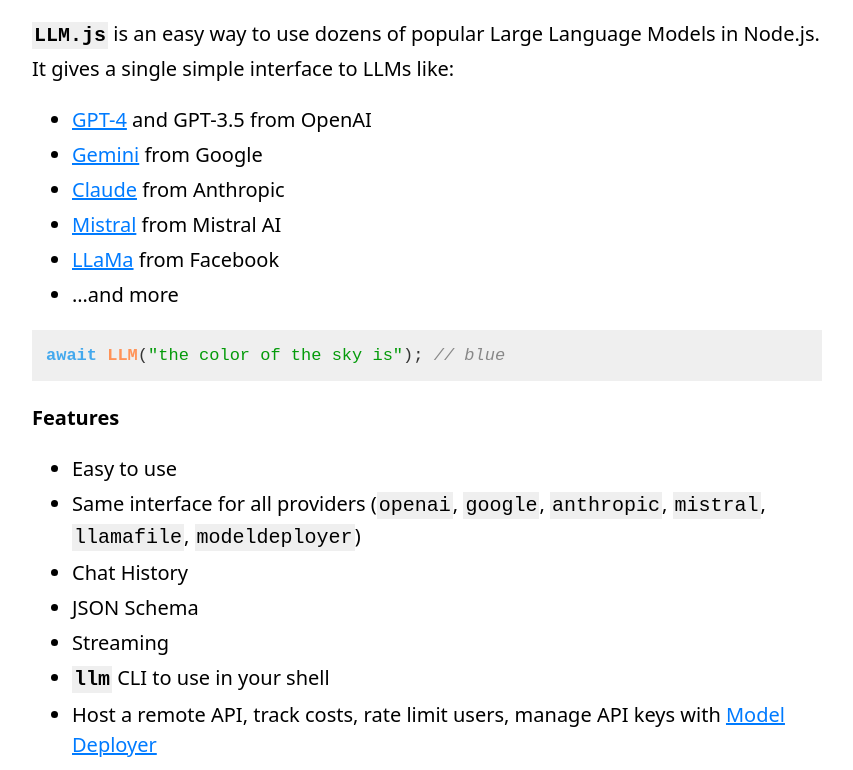
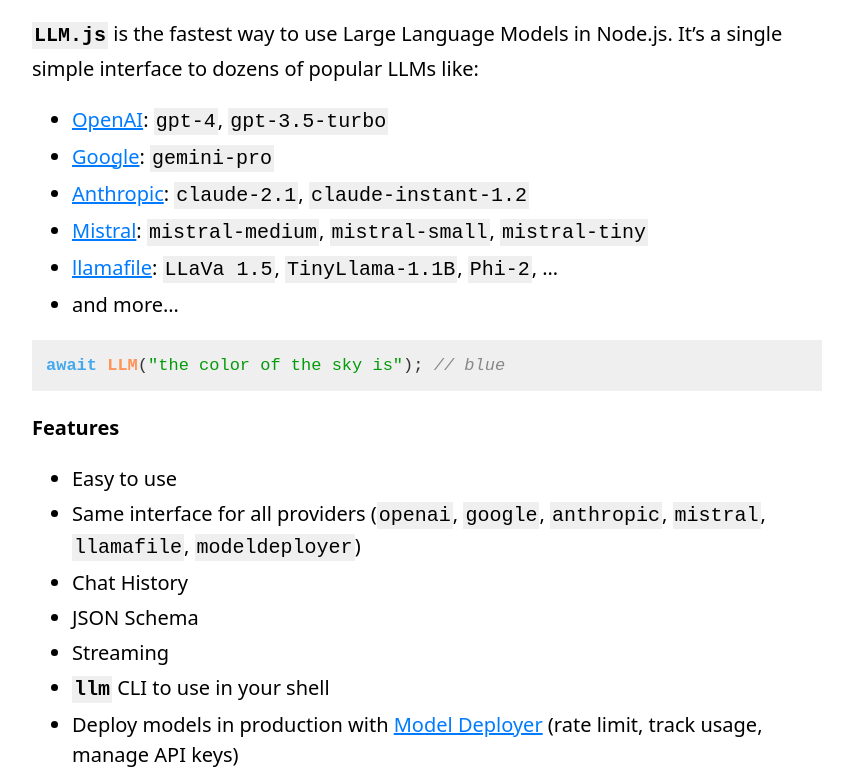
Before and after one commit to themaximalist/llm.js, a website: page public/index.html in a window 1280 px wide. Shown: the part 430-1200 px from the top of the page, without its empty margins (213-1066 px from the left). Drawn offline with Linux system fonts and the light colour scheme.

Commit message:
moved site to public/

```diff
--- a/index.html
+++ b/public/index.html
@@ -4,8 +4,8 @@
   <meta charset="utf-8" />
   <meta name="generator" content="pandoc" />
   <meta name="viewport" content="width=device-width, initial-scale=1.0, user-scalable=yes" />
-  <meta name="description" content="Easily use dozens of popular LLMs in your app (OpenAI, Anthropic, Google, Mixtral, LLaMa)" />
-  <title>LLM.js — A Simple LLM Node.js Library</title>
+  <meta name="description" content="Use AI models (GPT-4, Gemini, Claude) in your apps" />
+  <title>LLM.js — Simple LLM library for Node.js </title>
   <style>
     code{white-space: pre-wrap;}
     span.smallcaps{font-variant: small-caps;}
@@ -90,22 +90,22 @@
   <script defer data-domain="llmjs.themaximalist.com" src="https://s.cac.app/js/script.outbound-links.js"></script>
   <meta property="og:url" content="https://llmjs.themaximalist.com/">
   <meta property="og:type" content="website">
-  <meta property="og:title" content="LLM.js — A Simple LLM Node.js Library">
-  <meta property="og:description" content="Easily use dozens of popular LLMs in your app (OpenAI, Anthropic, Google, Mixtral, LLaMa)">
+  <meta property="og:title" content="LLM.js — Simple LLM library for Node.js ">
+  <meta property="og:description" content="Use AI models (GPT-4, Gemini, Claude) in your apps">
   <meta property="og:image" content="https://llmjs.themaximalist.com/logo.png">
 
   <meta name="twitter:card" content="summary_large_image">
   <meta property="twitter:domain" content="llmjs.themaximalist.com">
   <meta property="twitter:url" content="https://llmjs.themaximalist.com/">
-  <meta name="twitter:title" content="LLM.js — A Simple LLM Node.js Library">
-  <meta name="twitter:description" content="Easily use dozens of popular LLMs in your app (OpenAI, Anthropic, Google, Mixtral, LLaMa)">
+  <meta name="twitter:title" content="LLM.js — Simple LLM library for Node.js ">
+  <meta name="twitter:description" content="Use AI models (GPT-4, Gemini, Claude) in your apps">
   <meta name="twitter:image" content="https://llmjs.themaximalist.com/logo.png">
 </head>
 <body>
 <div id="content">
 <a class="fork-me" href="https://github.com/themaximal1st/llm.js"><img decoding="async" width="149" height="149" src="https://github.blog/wp-content/uploads/2008/12/forkme_right_darkblue_121621.png?resize=149%2C149" class="attachment-full size-full" alt="Fork me on GitHub" loading="lazy" data-recalc-dims="1"></a>
 <header id="title-block-header">
-<h1 class="title">LLM.js — A Simple LLM Node.js Library</h1>
+<h1 class="title">LLM.js — Simple LLM library for Node.js </h1>
 </header>
 <h1 id="llm.js">LLM.js</h1>
 <p><img src="logo.png" alt="LLM.js — Easy Node.js interface to dozens of LLMs" class="logo" /></p>
@@ -116,22 +116,24 @@
 <a href="https://github.com/themaximal1st/llm.js"><img alt="GitHub License" src="https://img.shields.io/github/license/themaximal1st/llm.js"></a></p>
 </div>
 <p><br /></p>
-<p><strong><code>LLM.js</code></strong> is an easy way to use dozens of
-popular Large Language Models in Node.js. It gives a single simple
-interface to LLMs like:</p>
+<p><strong><code>LLM.js</code></strong> is the fastest way to use Large
+Language Models in Node.js. It’s a single simple interface to dozens of
+popular LLMs like:</p>
 <ul>
+<li><a href="https://platform.openai.com/docs/models/">OpenAI</a>:
+<code>gpt-4</code>, <code>gpt-3.5-turbo</code></li>
+<li><a href="https://deepmind.google/technologies/gemini/">Google</a>:
+<code>gemini-pro</code></li>
 <li><a
-href="https://platform.openai.com/docs/api-reference/chat">GPT-4</a> and
-GPT-3.5 from OpenAI</li>
-<li><a href="https://deepmind.google/technologies/gemini/">Gemini</a>
-from Google</li>
-<li><a
-href="https://docs.anthropic.com/claude/reference/getting-started-with-the-api">Claude</a>
-from Anthropic</li>
-<li><a href="https://docs.mistral.ai/">Mistral</a> from Mistral AI</li>
-<li><a href="https://github.com/Mozilla-Ocho/llamafile">LLaMa</a> from
-Facebook</li>
-<li>…and more</li>
+href="https://docs.anthropic.com/claude/reference/selecting-a-model">Anthropic</a>:
+<code>claude-2.1</code>, <code>claude-instant-1.2</code></li>
+<li><a href="https://docs.mistral.ai/platform/endpoints/">Mistral</a>:
+<code>mistral-medium</code>, <code>mistral-small</code>,
+<code>mistral-tiny</code></li>
+<li><a href="https://github.com/Mozilla-Ocho/llamafile">llamafile</a>:
+<code>LLaVa 1.5</code>, <code>TinyLlama-1.1B</code>, <code>Phi-2</code>,
+…</li>
+<li>and more…</li>
 </ul>
 <div class="sourceCode" id="cb1"><pre
 class="sourceCode javascript"><code class="sourceCode javascript"><span id="cb1-1"><a href="#cb1-1" aria-hidden="true" tabindex="-1"></a><span class="cf">await</span> <span class="fu">LLM</span>(<span class="st">&quot;the color of the sky is&quot;</span>)<span class="op">;</span> <span class="co">// blue</span></span></code></pre></div>
@@ -145,9 +147,9 @@
 <li>JSON Schema</li>
 <li>Streaming</li>
 <li><strong><code>llm</code></strong> CLI to use in your shell</li>
-<li>Host a remote API, track costs, rate limit users, manage API keys
-with <a href="https://github.com/themaximal1st/ModelDeployer">Model
-Deployer</a></li>
+<li>Deploy models in production with <a
+href="https://modeldeployer.com">Model Deployer</a> (rate limit, track
+usage, manage API keys)</li>
 <li>MIT license</li>
 </ul>
 <h2 id="install">Install</h2>
```
Also changed, not shown: README.md, public/logo.png (renamed from logo.png), public/style.css (renamed from style.css), 2 other files.
